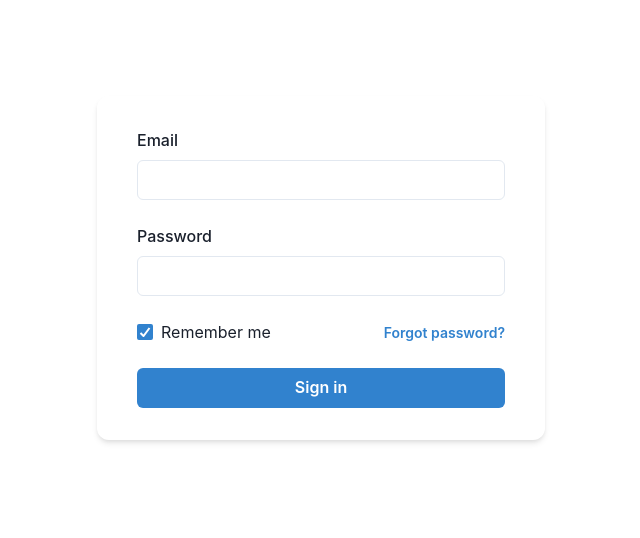
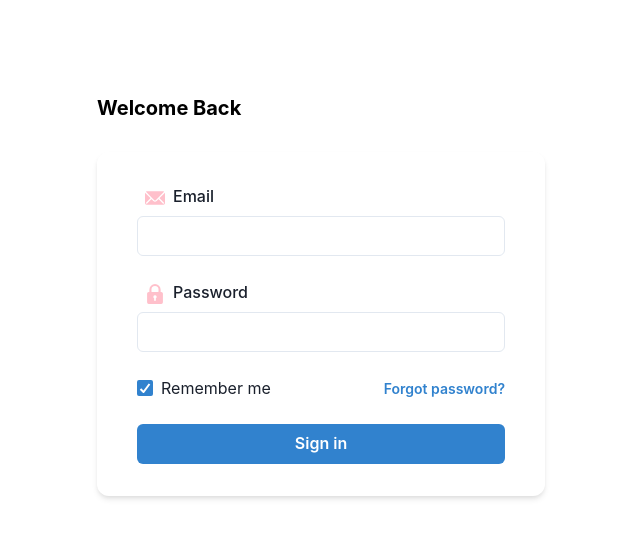
Before and after one commit to diouri844/User-Manager, a React (Vite) app in the folder Client/: page / in a window 1280 px wide. Shown: the top 538 px of the page, without its empty margins (319-959 px from the left). Built offline with nearby package versions, Linux system fonts and the light colour scheme.

Commit message:
Update Login Component

```diff
--- a/Client/src/pages/Login.jsx
+++ b/Client/src/pages/Login.jsx
@@ -8,31 +8,63 @@ import {
   HStack,
   Input,
   Stack,
-  Text,
-  Spinner
+  Heading,
+  Spinner,
+  Alert,
+  AlertIcon,
+  AlertTitle,
+  AlertDescription,
 } from '@chakra-ui/react'
 
+
+
+import { EmailIcon, LockIcon } from '@chakra-ui/icons'
 
 import { useRef, useState } from 'react';
 
 export default function Login() {
     const [sending,setSending] =  useState(false);
+    const [ErrorState, setErrorState] = useState(false);
     const Email = useRef("");
     const Password = useRef("");
 
     const HandelSubmit = ()=>{
         // get current values :
         setSending(true);
+        // get input data :
         const sended_email = Email.current.value;
         const sended_password = Password.current.value;
-        console.log(
-            sended_email,
-            sended_password
+        // check if is validate :
+        if (
+          sended_email.length === 0 || sended_email.includes(' ')
+        ){
+          // set an error state :
+          setErrorState(true);
+          // self closing
+          setTimeout(
+            ()=>{
+              setErrorState(false)
+              setSending(false);
+              // clear email field :
+              Email.current.value = "";
+            },2500
           );
+          return;
+        }
     };
     return(
         <Container maxW="lg" py={{ base: '12', md: '24' }} px={{ base: '0', sm: '8' }}>
+        {ErrorState && (
+            <Alert status='error' my={3}>
+              <AlertIcon />
+              <AlertTitle>Oooops !!</AlertTitle>
+              <AlertDescription>Your Email is not valid .</AlertDescription>
+          </Alert>
+          )}
         <Stack spacing="8">
+          <Heading size={{ base: 'sm', md: 'md' }} color='black'>
+          Welcome Back
+          </Heading>
         <Box
           py={{ base: '0', sm: '8' }}
           px={{ base: '4', sm: '10' }}
@@ -40,17 +72,23 @@ export default function Login() {
           boxShadow={{ base: 'none', sm: 'md' }}
           borderRadius={{ base: 'none', sm: 'xl' }}
         >
+
           <Stack spacing="6">
             <Stack spacing="5">
               <FormControl>
-              <FormLabel htmlFor="email">Email</FormLabel>
+                <FormLabel htmlFor="email">
+                  <EmailIcon boxSize={5}  color='pink' mx={2} />
+                  Email
+                </FormLabel>
                 <Input id="email" type="email" ref={Email} />
               </FormControl>
             </Stack>
 
             <Stack spacing="5">
               <FormControl>
-              <FormLabel htmlFor="password">Password</FormLabel>
+                <FormLabel htmlFor="password">
+                  <LockIcon boxSize={5}  color='pink' mx={2} />
+                  Password</FormLabel>
                 <Input id="password" type="password" ref={Password} />
               </FormControl>
             </Stack>
```
Lines whose indentation alone changed are shown as unchanged.
